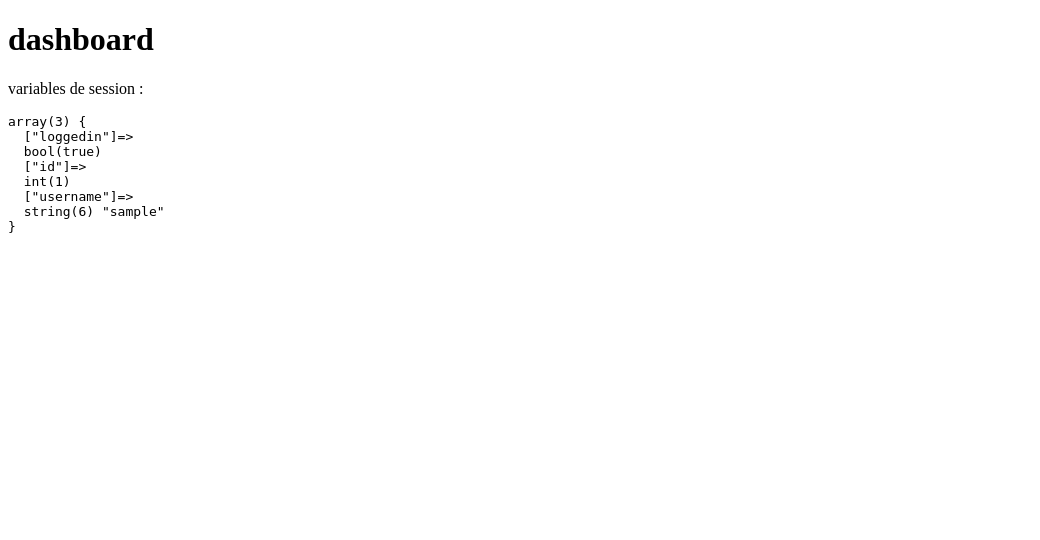
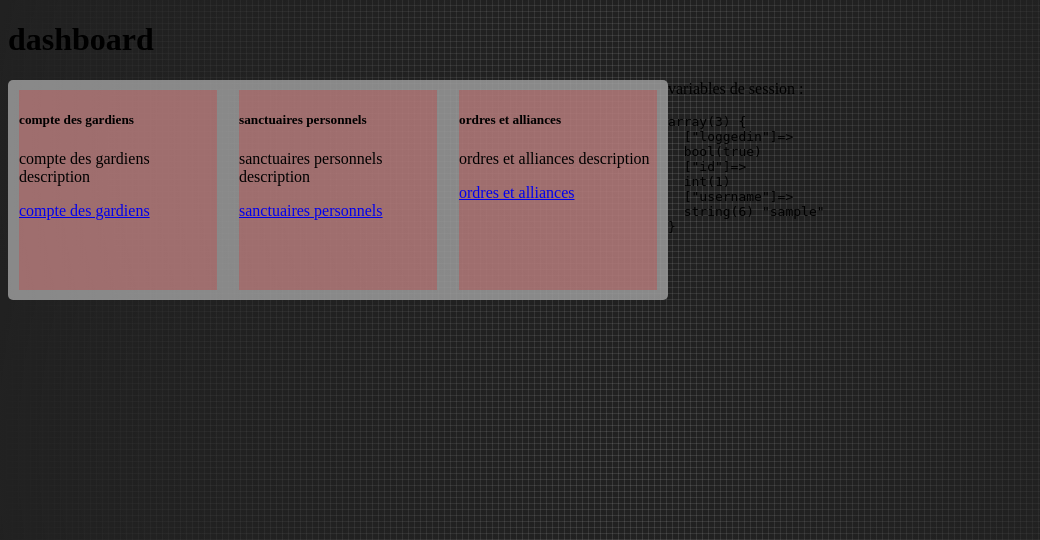
Before and after one commit to sebastienIOVLEFF/TP_Hyrule, a PHP site: page /v2/dashboard.php in a window 1280 px wide. Shown: the top 540 px of the page, without its empty margins (0-1040 px from the left). Run offline with PHP 8.4, Linux system fonts and the light colour scheme; the visitor is signed in with stand-in values (Sample User, id 1).

Commit message:
amelioration de la page dashboard

```diff
--- /dev/null
+++ b/v2/component/card.php
@@ -0,0 +1,27 @@
+<?php
+class Card{
+  public $name;
+  public $img;
+  public $link;
+  public $description;
+
+  public function __construct($name, $img, $link, $description){
+    $this->name = $name;
+    $this->img = $img;
+    $this->link = $link;
+    $this->description = $description;
+    $this->display();
+  }
+  private function display(){
+    echo <<<HTML
+    <div class="card">
+      <div class="card-body">
+        <h5 class="card-title">{$this->name}</h5>
+        <p class="card-description">{$this->description}</p>
+        <a href="{$this->link}" class="btn btn-primary">{$this->name}</a>
+      </div>
+    </div>
+    HTML;
+  }
+}
+?>
--- a/v2/dashboard.php
+++ b/v2/dashboard.php
@@ -11,9 +11,35 @@ if (!(isset($_SESSION['id']) && isset($_SESSION['username']) && isset($_SESSION[
 <html>
     <head>
         <title>dashboard</title>
+        <link rel="stylesheet" href="./style/style.css">
     </head>
-    <body>
+    <body class="dashboard">
+
         <h1>dashboard</h1>
+
+        <div class="cardContainer">
+            <?php require 'component/card.php';
+            $compteDesGardiensCard = new Card(
+                'compte des gardiens',
+                'compte des gardiens img',
+                'compteDesGardiens.php',
+                'compte des gardiens description'
+            );
+            $sanctuairesPersonnelsCard = new Card(
+                'sanctuaires personnels',
+                'sanctuaires personnels img',
+                'sanctuairesPersonnels.php',
+                'sanctuaires personnels description');
+            $ordresEtAlliancesCard = new Card(
+                'ordres et alliances',
+                'ordres et alliances img',
+                'ordresEtAlliances.php',
+                'ordres et alliances description');
+            ?>
+        </div>
+
+
+
 
         <p>variables de session :
         <?php
--- /dev/null
+++ b/v2/style/style.css
@@ -0,0 +1,25 @@
+body {background-image: radial-gradient(circle at center center, transparent 0%,rgb(33,33,33) 99%),repeating-linear-gradient(0deg, rgba(163, 163, 163,0.2) 0px, rgba(163, 163, 163,0.2) 1px,transparent 1px, transparent 6px),repeating-linear-gradient(90deg, rgba(163, 163, 163,0.2) 0px, rgba(163, 163, 163,0.2) 1px,transparent 1px, transparent 6px),linear-gradient(90deg, rgb(33,33,33),rgb(33,33,33));}
+
+.cardContainer {
+  background-color: rgba(163, 163, 163,0.8);
+  display: flex;
+  align-items: flex-start;
+  flex-wrap: wrap;
+
+  justify-content: space-around;
+
+  min-width: 250px;
+  min-width: 250px;
+  float:left;
+  border-radius: 5px;
+}
+
+.card {
+  background-color: rgba(245, 4, 4, 0.2);
+  flex-basis: 30%;
+  width: 200px;
+  height: 200px;
+
+  margin: 10px;
+  display:inline;
+}
```
